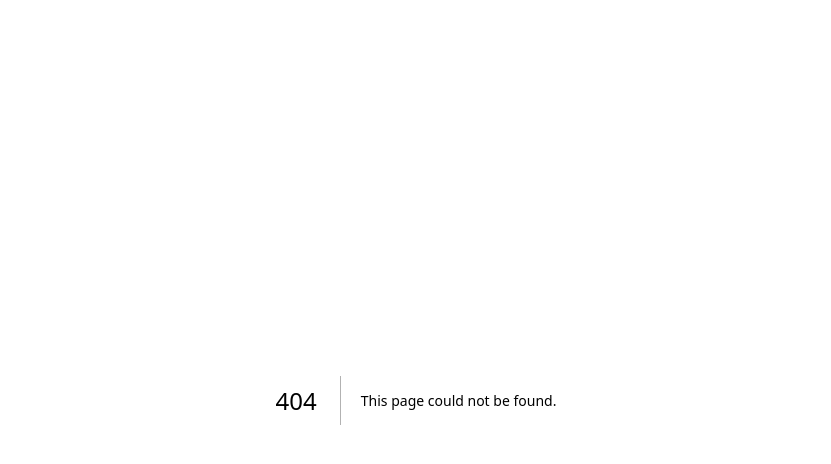
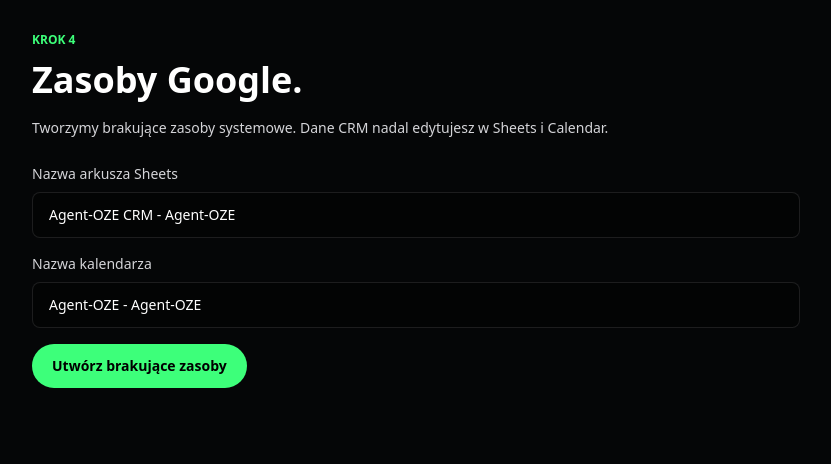
Before and after one commit to maanbrd/Oze-Agent, a Next.js app in the folder web/: page /onboarding/zasoby in a window 1280 px wide. Before the commit this address had no page. Shown: the top 464 px of the page, without its empty margins (224-1055 px from the left). Built offline with nearby package versions, Linux system fonts and the light colour scheme; no server answers.

Commit message:
feat(web): add onboarding completion screens

```diff
--- /dev/null
+++ b/web/app/onboarding/google/page.tsx
@@ -0,0 +1,47 @@
+import Link from "next/link";
+import { startGoogleOAuthAction } from "@/app/onboarding/actions";
+import { getOnboardingStatus } from "@/lib/api/onboarding";
+
+export default async function GoogleOnboardingPage({
+  searchParams,
+}: {
+  searchParams: Promise<{ error?: string }>;
+}) {
+  const params = await searchParams;
+  const status = await getOnboardingStatus();
+  const connected = status?.steps.google;
+
+  return (
+    <main className="min-h-screen bg-[#050607] px-5 py-8 text-zinc-100">
+      <section className="mx-auto max-w-3xl">
+        <p className="text-xs font-semibold uppercase text-[#3DFF7A]">Krok 3</p>
+        <h1 className="mt-3 text-4xl font-semibold text-white">
+          Połącz Google.
+        </h1>
+        <p className="mt-4 text-sm leading-6 text-zinc-300">
+          Web app czyta CRM z Google Sheets i Calendar. Edycja klientów i
+          spotkań zostaje w Google.
+        </p>
+        {params.error ? (
+          <p className="mt-5 rounded-[8px] border border-red-400/20 bg-red-400/10 px-4 py-3 text-sm">
+            Autoryzacja Google nie powiodła się. Spróbuj ponownie.
+          </p>
+        ) : null}
+        {connected ? (
+          <Link
+            href="/onboarding/zasoby"
+            className="mt-6 inline-flex rounded-full bg-[#3DFF7A] px-5 py-3 text-sm font-semibold text-black"
+          >
+            Przejdź do zasobów
+          </Link>
+        ) : (
+          <form action={startGoogleOAuthAction} className="mt-6">
+            <button className="rounded-full bg-[#3DFF7A] px-5 py-3 text-sm font-semibold text-black">
+              Połącz konto Google
+            </button>
+          </form>
+        )}
+      </section>
+    </main>
+  );
+}
--- /dev/null
+++ b/web/app/onboarding/google/sukces/page.tsx
@@ -0,0 +1,23 @@
+import Link from "next/link";
+
+export default function GoogleSuccessPage() {
+  return (
+    <main className="min-h-screen bg-[#050607] px-5 py-8 text-zinc-100">
+      <section className="mx-auto max-w-2xl">
+        <p className="text-xs font-semibold uppercase text-[#3DFF7A]">Google</p>
+        <h1 className="mt-3 text-4xl font-semibold text-white">
+          Google jest połączony.
+        </h1>
+        <p className="mt-4 text-sm leading-6 text-zinc-300">
+          Teraz utworzymy lub podłączymy zasoby: Sheets, Calendar i Drive.
+        </p>
+        <Link
+          href="/onboarding/zasoby"
+          className="mt-6 inline-flex rounded-full bg-[#3DFF7A] px-5 py-3 text-sm font-semibold text-black"
+        >
+          Dalej
+        </Link>
+      </section>
+    </main>
+  );
+}
--- a/web/app/onboarding/sukces/page.tsx
+++ b/web/app/onboarding/sukces/page.tsx
@@ -17,14 +17,14 @@
         </h1>
         <p className="mt-4 text-sm leading-7 text-zinc-300">
           Stripe wysłał potwierdzenie. Po zaksięgowaniu konto przejdzie na
-          aktywną subskrypcję i zobaczysz to w dashboardzie. Następny etap to
-          Google OAuth i Telegram.
+          aktywną subskrypcję. Następny etap to Google OAuth, zasoby Google i
+          Telegram.
         </p>
         <Link
-          href="/dashboard"
+          href="/onboarding/google"
           className="mt-7 inline-flex rounded-full bg-[#3DFF7A] px-5 py-3 text-sm font-semibold text-black"
         >
-          Sprawdź status
+          Przejdź do Google
         </Link>
       </section>
     </main>
--- /dev/null
+++ b/web/app/onboarding/telegram/page.tsx
@@ -0,0 +1,58 @@
+import Link from "next/link";
+import { generateTelegramCodeAction } from "@/app/onboarding/actions";
+import {
+  getOnboardingStatus,
+  getTelegramStatus,
+} from "@/lib/api/onboarding";
+
+export default async function TelegramOnboardingPage() {
+  const [status, pairing] = await Promise.all([
+    getOnboardingStatus(),
+    getTelegramStatus(),
+  ]);
+  const paired = pairing?.paired || status?.steps.telegram;
+
+  return (
+    <main className="min-h-screen bg-[#050607] px-5 py-8 text-zinc-100">
+      <section className="mx-auto max-w-3xl">
+        <p className="text-xs font-semibold uppercase text-[#3DFF7A]">Krok 5</p>
+        <h1 className="mt-3 text-4xl font-semibold text-white">
+          Połącz Telegrama.
+        </h1>
+        <p className="mt-4 text-sm leading-6 text-zinc-300">
+          CRM dalej zmieniasz przez Telegrama po potwierdzeniu albo bezpośrednio
+          w Google.
+        </p>
+        {paired ? (
+          <div className="mt-6 rounded-[8px] border border-[#3DFF7A]/30 bg-[#3DFF7A]/10 p-5">
+            <p className="text-sm font-semibold text-white">
+              Telegram połączony.
+            </p>
+            <Link
+              href="/dashboard"
+              className="mt-4 inline-flex rounded-full bg-[#3DFF7A] px-5 py-3 text-sm font-semibold text-black"
+            >
+              Przejdź do dashboardu
+            </Link>
+          </div>
+        ) : (
+          <div className="mt-6 rounded-[8px] border border-white/10 bg-white/[0.04] p-5">
+            <p className="text-sm text-zinc-300">Kod parowania</p>
+            <p className="mt-3 text-5xl font-semibold tracking-[0.2em] text-white">
+              {pairing?.code ?? "------"}
+            </p>
+            <p className="mt-3 text-sm text-zinc-400">
+              Kod jest krótkotrwały. Po wpisaniu w Telegramie ta strona pokaże
+              status po odświeżeniu.
+            </p>
+            <form action={generateTelegramCodeAction} className="mt-5">
+              <button className="rounded-full border border-[#3DFF7A]/40 px-5 py-3 text-sm font-semibold text-[#3DFF7A]">
+                Wygeneruj nowy kod
+              </button>
+            </form>
+          </div>
+        )}
+      </section>
+    </main>
+  );
+}
--- /dev/null
+++ b/web/app/onboarding/zasoby/page.tsx
@@ -0,0 +1,46 @@
+import { createGoogleResourcesAction } from "@/app/onboarding/actions";
+import { getOnboardingStatus } from "@/lib/api/onboarding";
+
+export default async function ResourcesPage() {
+  const status = await getOnboardingStatus();
+  const profile = status?.profile;
+  const defaultName = String(
+    profile?.name ?? profile?.email ?? "Agent-OZE",
+  );
+
+  return (
+    <main className="min-h-screen bg-[#050607] px-5 py-8 text-zinc-100">
+      <section className="mx-auto max-w-3xl">
+        <p className="text-xs font-semibold uppercase text-[#3DFF7A]">Krok 4</p>
+        <h1 className="mt-3 text-4xl font-semibold text-white">
+          Zasoby Google.
+        </h1>
+        <p className="mt-4 text-sm leading-6 text-zinc-300">
+          Tworzymy brakujące zasoby systemowe. Dane CRM nadal edytujesz w Sheets
+          i Calendar.
+        </p>
+        <form action={createGoogleResourcesAction} className="mt-6 grid gap-4">
+          <label className="text-sm text-zinc-300">
+            Nazwa arkusza Sheets
+            <input
+              name="sheetsName"
+              defaultValue={`Agent-OZE CRM - ${defaultName}`}
+              className="mt-2 w-full rounded-[8px] border border-white/10 bg-black/30 px-4 py-3 text-white"
+            />
+          </label>
+          <label className="text-sm text-zinc-300">
+            Nazwa kalendarza
+            <input
+              name="calendarName"
+              defaultValue={`Agent-OZE - ${defaultName}`}
+              className="mt-2 w-full rounded-[8px] border border-white/10 bg-black/30 px-4 py-3 text-white"
+            />
+          </label>
+          <button className="w-fit rounded-full bg-[#3DFF7A] px-5 py-3 text-sm font-semibold text-black">
+            Utwórz brakujące zasoby
+          </button>
+        </form>
+      </section>
+    </main>
+  );
+}
--- a/web/scripts/check-web-invariants.mjs
+++ b/web/scripts/check-web-invariants.mjs
@@ -100,4 +100,17 @@
 );
 assert.doesNotMatch(appSource, /Przelewy24/i, "Web UI must not mention Przelewy24.");
 
+for (const route of [
+  "app/onboarding/google/page.tsx",
+  "app/onboarding/google/sukces/page.tsx",
+  "app/onboarding/zasoby/page.tsx",
+  "app/onboarding/telegram/page.tsx",
+]) {
+  assert.match(
+    read(route),
+    /onboarding|Google|Telegram|Sheets|Calendar|Drive/i,
+    `${route} must implement onboarding UI.`,
+  );
+}
+
 console.log("web invariants passed");
```
